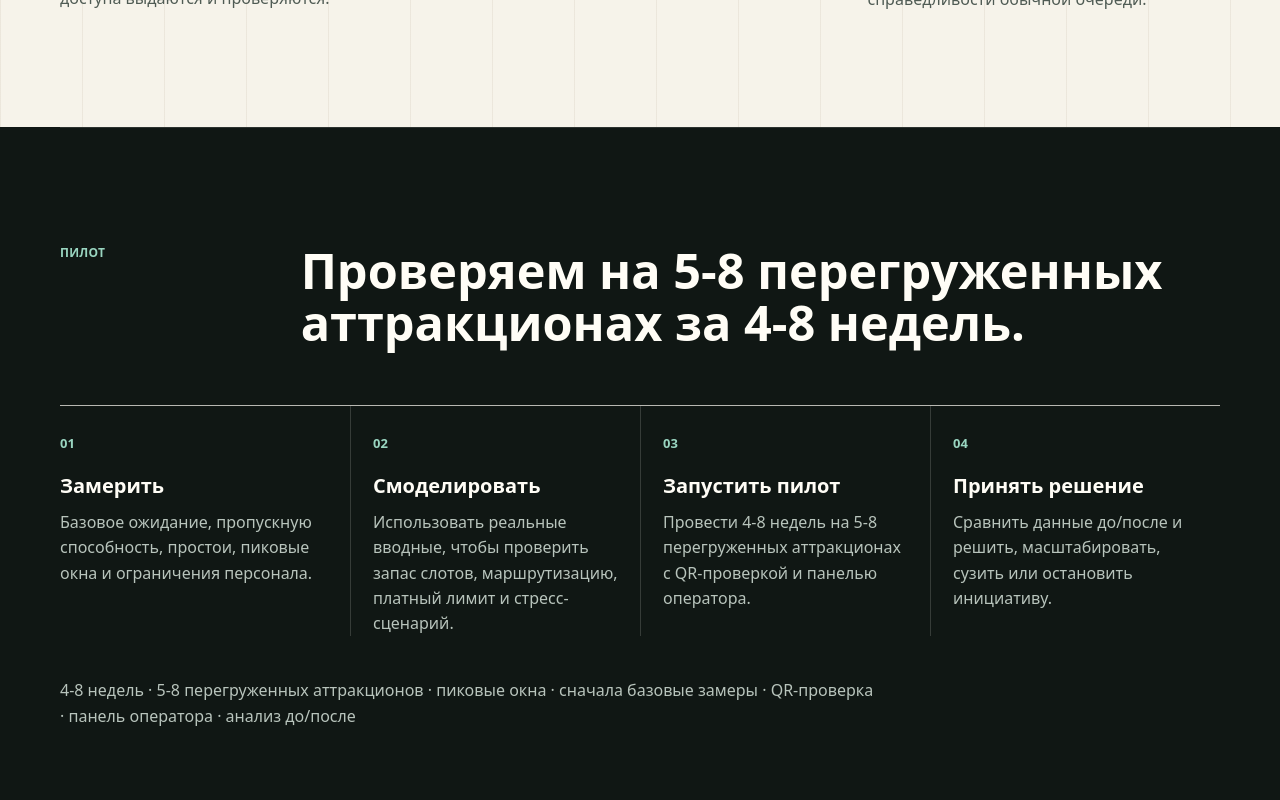
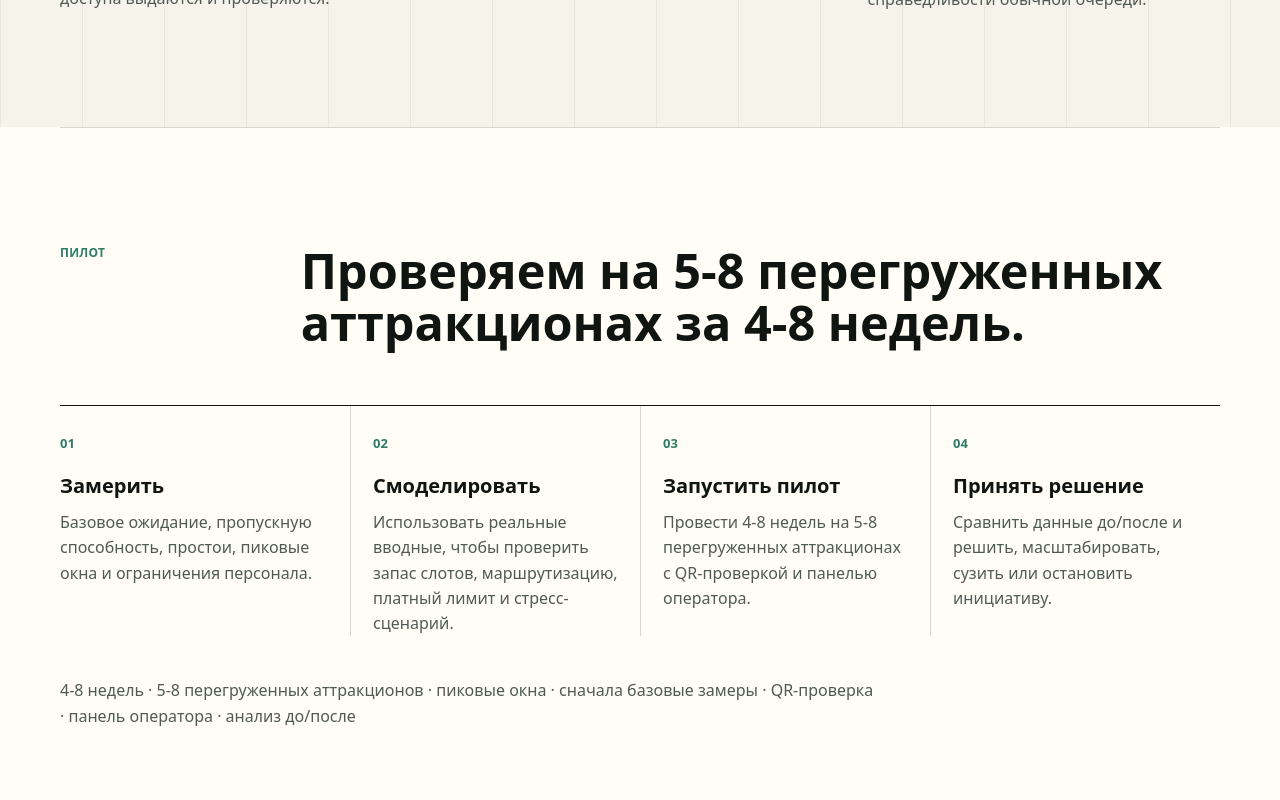
Before and after one commit to fedocc/dream-queue, a React (Vite) app in the folder web/: page / in a window 1280 px wide. Shown: the part 1440-2240 px from the top of the page. Built offline with nearby package versions, Linux system fonts and the light colour scheme.

Commit message:
Make pilot section light

```diff
--- a/web/src/styles.css
+++ b/web/src/styles.css
@@ -596,27 +596,27 @@ main {
 }
 
 .pilotSection {
-  color: var(--surface);
-  background: var(--dark);
-  box-shadow: 50vw 0 0 var(--dark), -50vw 0 0 var(--dark);
-  border-top-color: rgba(255, 253, 246, 0.12);
+  color: var(--ink);
+  background: var(--surface);
+  box-shadow: 50vw 0 0 var(--surface), -50vw 0 0 var(--surface);
+  border-top-color: var(--line);
 }
 
 .pilotSection .sectionHeader p,
 .pilotSection .timeline span {
-  color: #99d5c0;
+  color: var(--accent);
 }
 
 .pilotSection .sectionHeader h2,
 .pilotSection .timeline h3 {
-  color: var(--surface);
+  color: var(--ink);
 }
 
 .timeline {
   display: grid;
   grid-template-columns: repeat(4, minmax(0, 1fr));
   gap: 0;
-  border-top: 1px solid rgba(255, 253, 246, 0.7);
+  border-top: 1px solid var(--ink);
 }
 
 .timeline article {
@@ -626,12 +626,12 @@ main {
 
 .timeline article + article {
   padding-left: 22px;
-  border-left: 1px solid rgba(255, 253, 246, 0.16);
+  border-left: 1px solid var(--line);
 }
 
 .timeline p,
 .pilotMeta {
-  color: var(--dark-muted);
+  color: var(--muted);
 }
 
 .pilotMeta {
```
